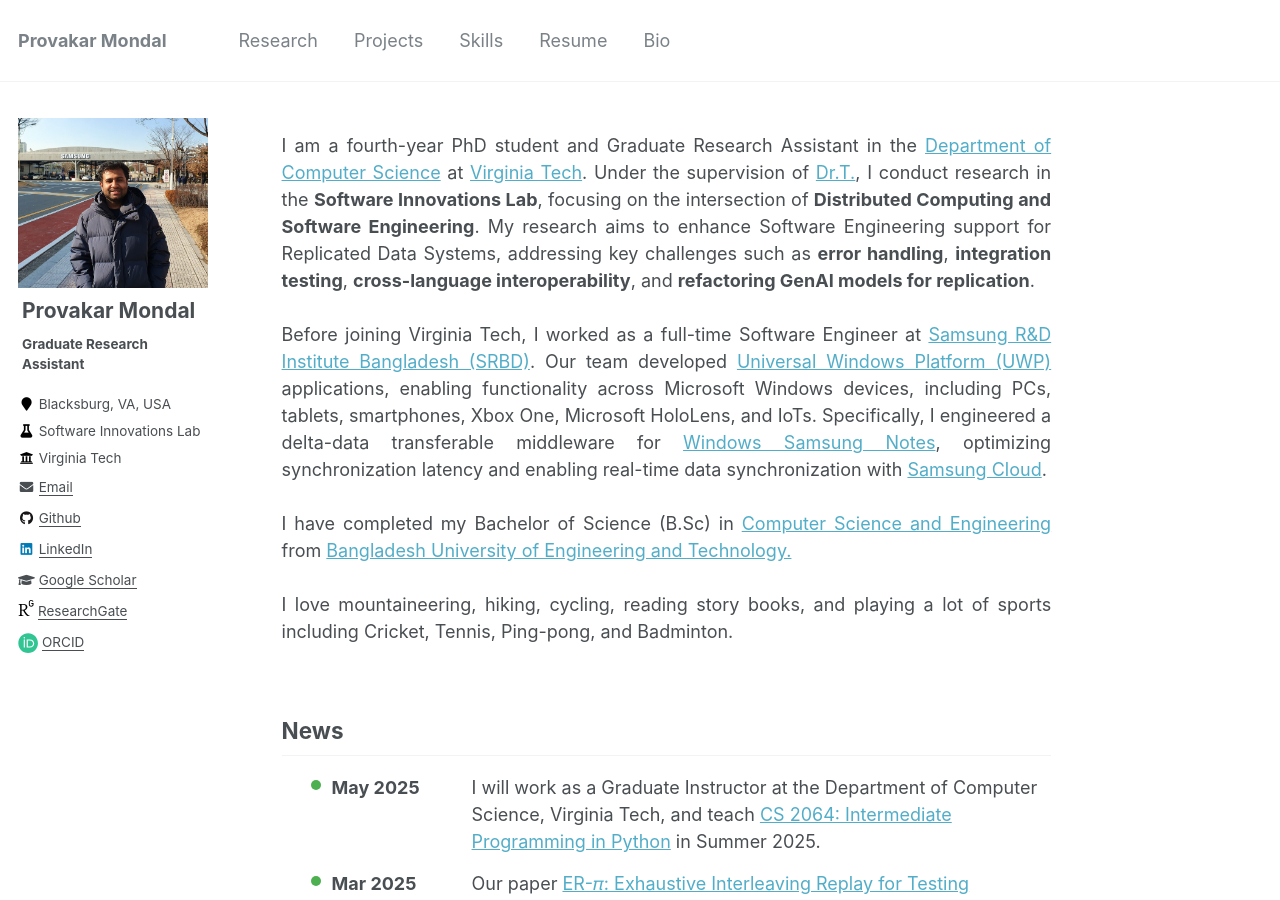
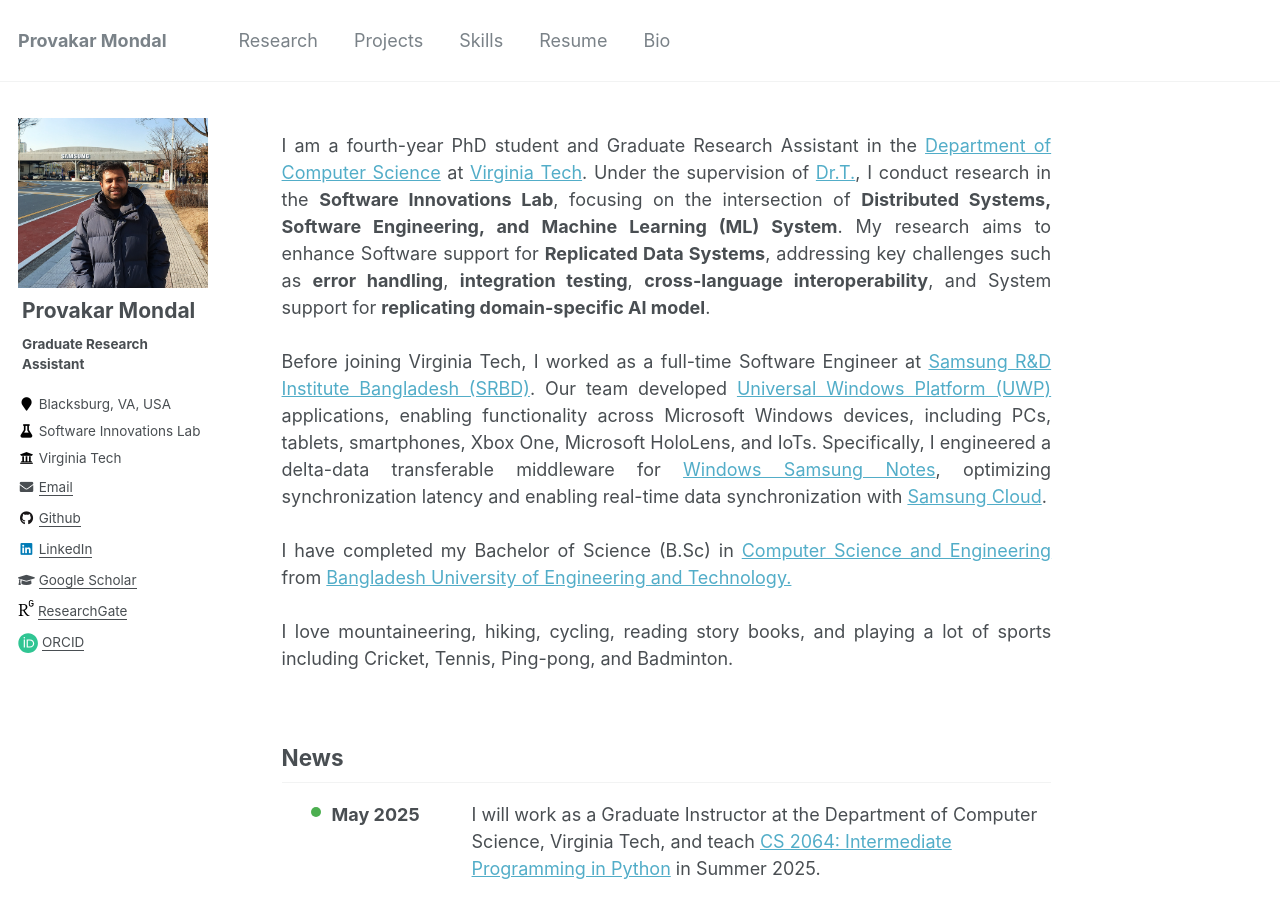
Before and after one commit to surzoprovakar/surzoprovakar.github.io, a Jekyll site: the page built from _pages/about.md, in a window 1280 px wide and 900 px high. Built offline with Jekyll 4.4.1, drawn with Linux system fonts in a browser that asks for light colours; comment, search, counter and statistics services are not loaded.

Commit message:
update about

```diff
--- a/_pages/about.md
+++ b/_pages/about.md
@@ -49,7 +49,7 @@
 
 
 <div style="text-align: justify">
-I am a fourth-year PhD student and Graduate Research Assistant in the <a href = "https://cs.vt.edu/" target="_blank"> Department of Computer Science</a> at <a href = "https://vt.edu/" target="_blank"> Virginia Tech</a>. Under the supervision of <a href = "https://people.cs.vt.edu/~tilevich/" target = "_blank">Dr.T.</a>, I conduct research in the <b>Software Innovations Lab</b>, focusing on the intersection of <b>Distributed Computing and Software Engineering</b>. My research aims to enhance Software Engineering support for Replicated Data Systems, addressing key challenges such as <b>error handling</b>, <b>integration testing</b>, <b>cross-language interoperability</b>, and <b> refactoring GenAI models for replication</b>.<br><br>
+I am a fourth-year PhD student and Graduate Research Assistant in the <a href = "https://cs.vt.edu/" target="_blank"> Department of Computer Science</a> at <a href = "https://vt.edu/" target="_blank"> Virginia Tech</a>. Under the supervision of <a href = "https://people.cs.vt.edu/~tilevich/" target = "_blank">Dr.T.</a>, I conduct research in the <b>Software Innovations Lab</b>, focusing on the intersection of <b>Distributed Systems, Software Engineering, and Machine Learning (ML) System</b>. My research aims to enhance Software support for <b>Replicated Data Systems</b>, addressing key challenges such as <b>error handling</b>, <b>integration testing</b>, <b>cross-language interoperability</b>, and System support for <b>replicating domain-specific AI model</b>.<br><br>
 
 Before joining Virginia Tech, I worked as a full-time Software Engineer at <a href = "https://research.samsung.com/srbd" target="_blank"> Samsung R&D Institute Bangladesh (SRBD)</a>. Our team developed <a href = "https://learn.microsoft.com/en-us/windows/uwp/get-started/universal-application-platform-guide" target="_blank">Universal Windows Platform (UWP)</a> applications, enabling functionality across Microsoft Windows devices, including PCs, tablets, smartphones, Xbox One, Microsoft HoloLens, and IoTs. Specifically, I engineered a delta-data transferable middleware for <a href = "https://www.samsung.com/us/support/owners/app/samsung-notes" target="_blank">Windows Samsung Notes</a>, optimizing synchronization latency and enabling real-time data synchronization with <a href = "https://www.samsung.com/us/support/owners/app/samsung-cloud" target="_blank">Samsung Cloud</a>.<br><br>
 
```
